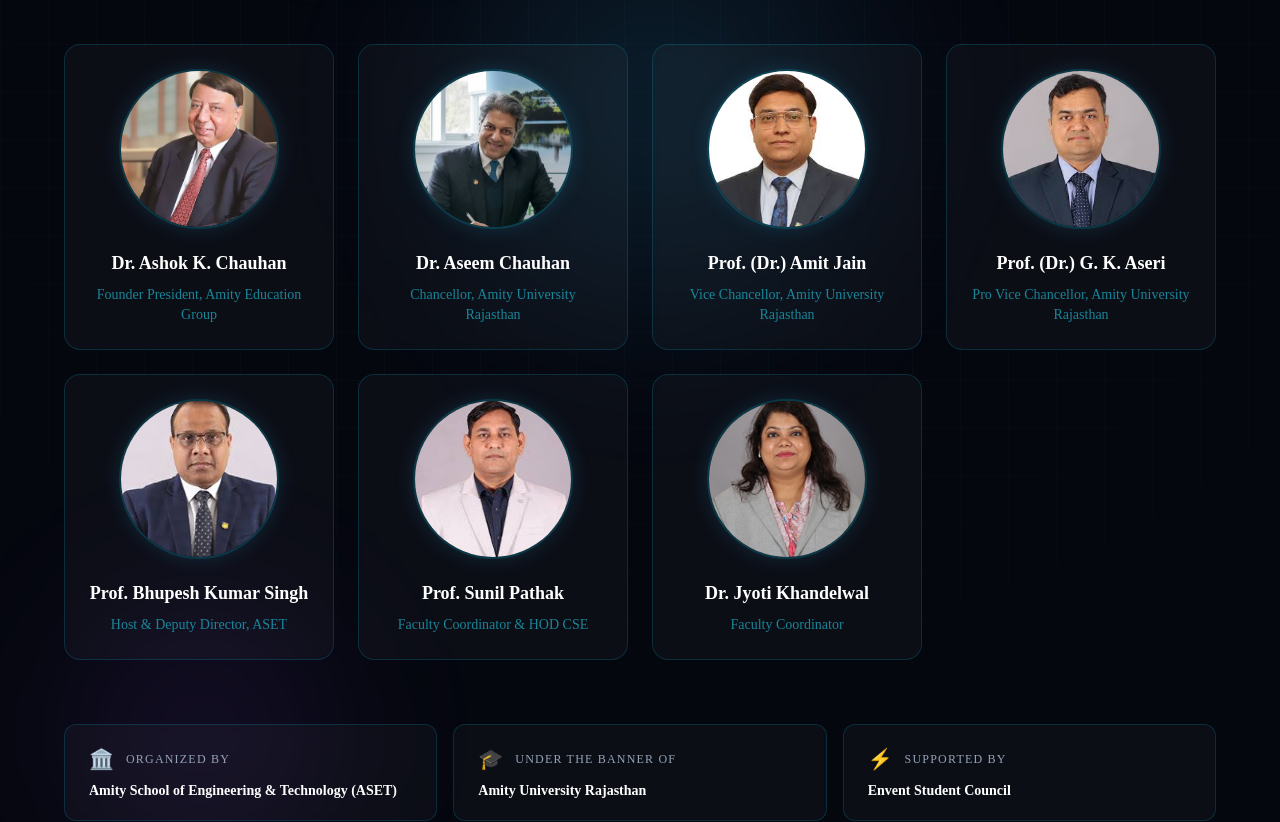
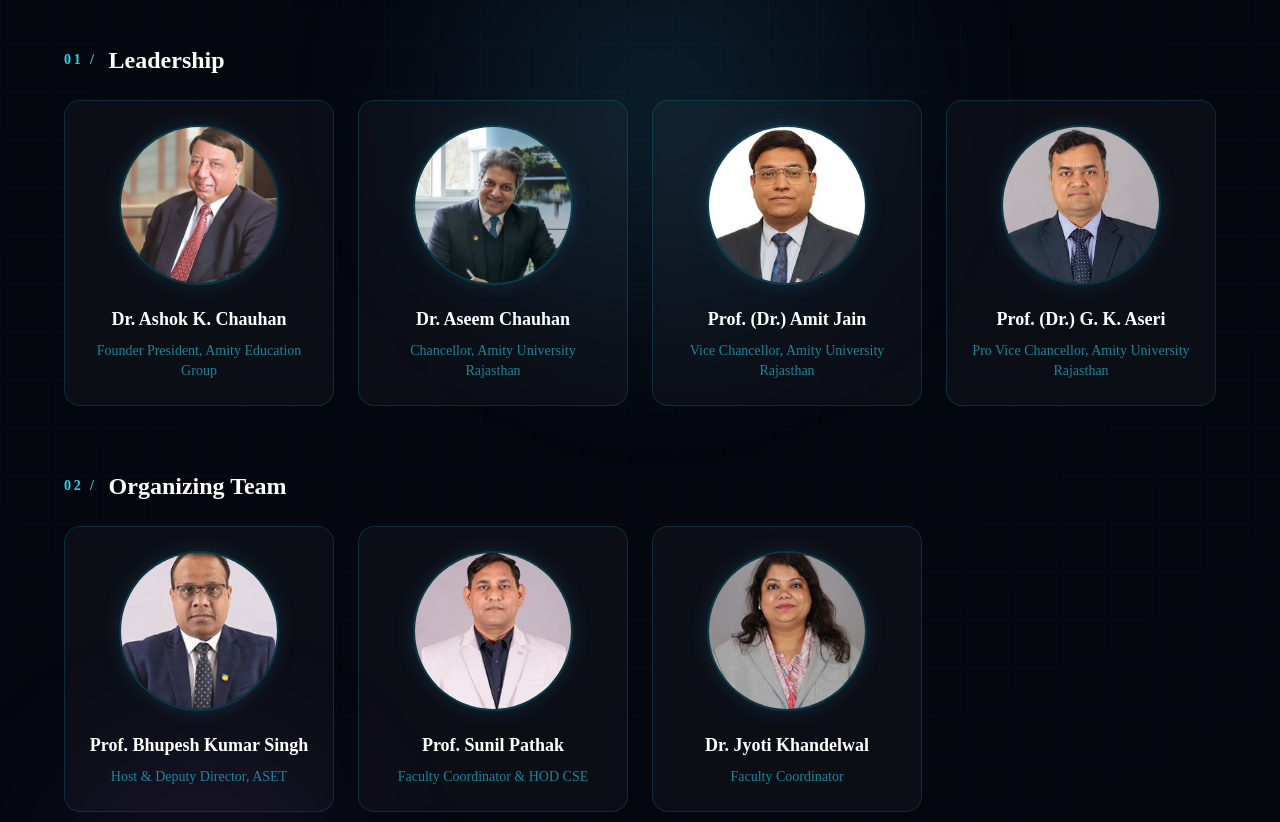
Before and after one commit to ishan-dsa/webamihacks2026, a Next.js app: page / in a window 1280 px wide. Shown: the part 7600-8422 px from the top of the page. Built offline with nearby package versions, Linux system fonts and the light colour scheme.

Commit message:
Update Committee.tsx

```diff
--- a/components/Committee.tsx
+++ b/components/Committee.tsx
@@ -4,7 +4,7 @@ import Image from "next/image";
 import { motion, useInView } from "framer-motion";
 import { useRef } from "react";
 
-const faculty = [
+const leadership = [
   {
     name: "Dr. Ashok K. Chauhan",
     role: "Founder President, Amity Education Group",
@@ -26,6 +26,9 @@ const faculty = [
     role: "Pro Vice Chancellor, Amity University Rajasthan",
     image: "/committee/aseri.jpg",
   },
+];
+
+const organizingTeam = [
   {
     name: "Prof. Bhupesh Kumar Singh",
     role: "Host & Deputy Director, ASET ",
@@ -42,6 +45,42 @@ const faculty = [
     image: "/committee/jyoti.jpg",
   },
 ];
+
+function FacultyGrid({ people, inView, delayOffset = 0 }) {
+  return (
+    <motion.div
+      layout
+      className="grid grid-cols-1 sm:grid-cols-2 lg:grid-cols-4 gap-6"
+    >
+      {people.map((f, i) => (
+        <motion.div
+          key={f.name}
+          initial={{ opacity: 0, y: 40, scale: 0.95 }}
+          animate={inView ? { opacity: 1, y: 0, scale: 1 } : {}}
+          transition={{ duration: 0.45, delay: delayOffset + i * 0.08 }}
+          whileHover={{ y: -8, scale: 1.03 }}
+          className="rounded-2xl p-6 text-center bg-white/[0.03] border border-cyan-500/20 backdrop-blur-sm hover:border-cyan-400/50 hover:shadow-[0_0_25px_rgba(56,189,248,0.15)] transition-all"
+        >
+          <div className="w-40 h-40 rounded-full overflow-hidden border-2 border-cyan-500/25 mx-auto mb-5 shadow-[0_0_20px_rgba(56,189,248,0.15)]">
+            <Image
+              src={f.image}
+              alt={f.name}
+              width={144}
+              height={144}
+              className={`w-full h-full object-cover ${
+                f.imageClass ?? "object-center"
+              }`}
+            />
+          </div>
+
+          <h3 className="text-white font-semibold text-lg mb-2">{f.name}</h3>
+
+          <p className="text-cyan-400/60 text-sm font-mono-code">{f.role}</p>
+        </motion.div>
+      ))}
+    </motion.div>
+  );
+}
 
 export default function Committee() {
   const ref = useRef(null);
@@ -83,9 +122,7 @@ export default function Committee() {
           animate={inView ? { opacity: 1, y: 0 } : {}}
           transition={{ duration: 0.5 }}
           className="text-cyan-400/70 font-mono-code text-xs tracking-[0.3em] uppercase mb-4"
-        >
-
-        </motion.p>
+        ></motion.p>
 
         <motion.h2
           initial={{ opacity: 0, y: 20 }}
@@ -100,48 +137,47 @@ export default function Committee() {
           the Event
         </motion.h2>
 
-        {/* Faculty grid — always visible */}
-        <motion.div
-          layout
-          className="grid grid-cols-1 sm:grid-cols-2 lg:grid-cols-4 gap-6 mb-16"
+        {/* Leadership Section */}
+        <motion.h3
+          initial={{ opacity: 0, y: 15 }}
+          animate={inView ? { opacity: 1, y: 0 } : {}}
+          transition={{ duration: 0.5, delay: 0.15 }}
+          className="text-xl sm:text-2xl font-semibold text-white mb-6 flex items-center gap-3"
         >
-          {faculty.map((f, i) => (
-            <motion.div
-              key={f.name}
-              initial={{ opacity: 0, y: 40, scale: 0.95 }}
-              animate={inView ? { opacity: 1, y: 0, scale: 1 } : {}}
-              transition={{ duration: 0.45, delay: i * 0.08 }}
-              whileHover={{ y: -8, scale: 1.03 }}
-              className="rounded-2xl p-6 text-center bg-white/[0.03] border border-cyan-500/20 backdrop-blur-sm hover:border-cyan-400/50 hover:shadow-[0_0_25px_rgba(56,189,248,0.15)] transition-all"
-            >
-              <div className="w-40 h-40 rounded-full overflow-hidden border-2 border-cyan-500/25 mx-auto mb-5 shadow-[0_0_20px_rgba(56,189,248,0.15)]">
-                <Image
-                  src={f.image}
-                  alt={f.name}
-                  width={144}
-                  height={144}
-                  className={`w-full h-full object-cover ${
-                    f.imageClass ?? "object-center"
-                  }`}
-                />
-              </div>
+          <span className="text-cyan-400 font-mono-code text-sm tracking-[0.2em] uppercase">
+            01 /
+          </span>
+          Leadership
+        </motion.h3>
 
-              <h3 className="text-white font-semibold text-lg mb-2">
-                {f.name}
-              </h3>
+        <FacultyGrid people={leadership} inView={inView} delayOffset={0.2} />
 
-              <p className="text-cyan-400/60 text-sm font-mono-code">
-                {f.role}
-              </p>
-            </motion.div>
-          ))}
+        {/* Organizing Team Section */}
+        <motion.h3
+          initial={{ opacity: 0, y: 15 }}
+          animate={inView ? { opacity: 1, y: 0 } : {}}
+          transition={{ duration: 0.5, delay: 0.55 }}
+          className="text-xl sm:text-2xl font-semibold text-white mb-6 mt-16 flex items-center gap-3"
+        >
+          <span className="text-cyan-400 font-mono-code text-sm tracking-[0.2em] uppercase">
+            02 /
+          </span>
+          Organizing Team
+        </motion.h3>
+
+        <motion.div className="mb-16">
+          <FacultyGrid
+            people={organizingTeam}
+            inView={inView}
+            delayOffset={0.6}
+          />
         </motion.div>
 
         {/* Institution Info */}
         <motion.div
           initial={{ opacity: 0, y: 20 }}
           animate={inView ? { opacity: 1, y: 0 } : {}}
-          transition={{ duration: 0.6, delay: 0.5 }}
+          transition={{ duration: 0.6, delay: 0.9 }}
           className="grid sm:grid-cols-3 gap-4"
         >
           {[
```
